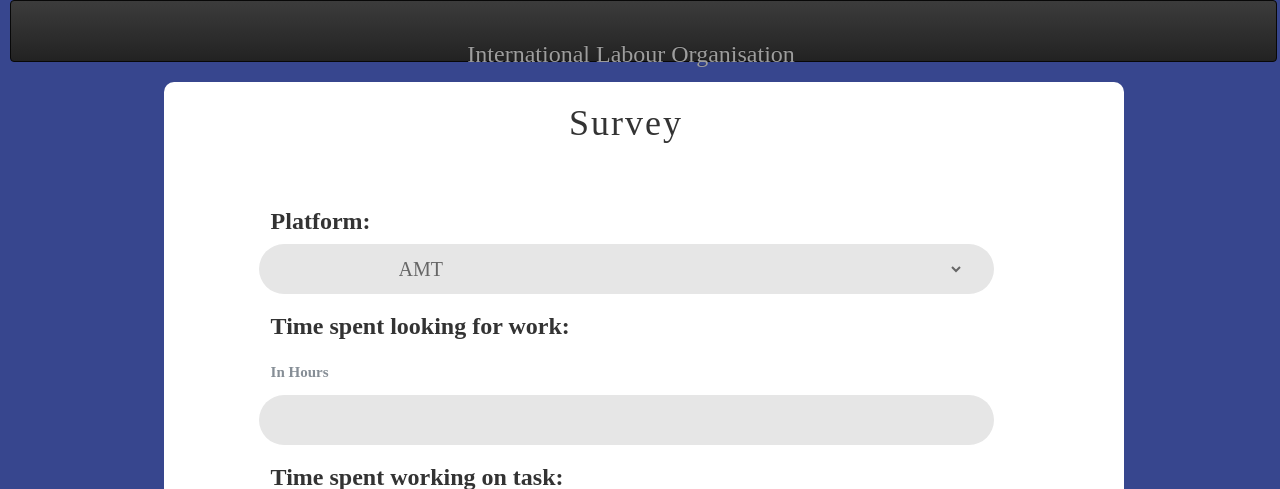
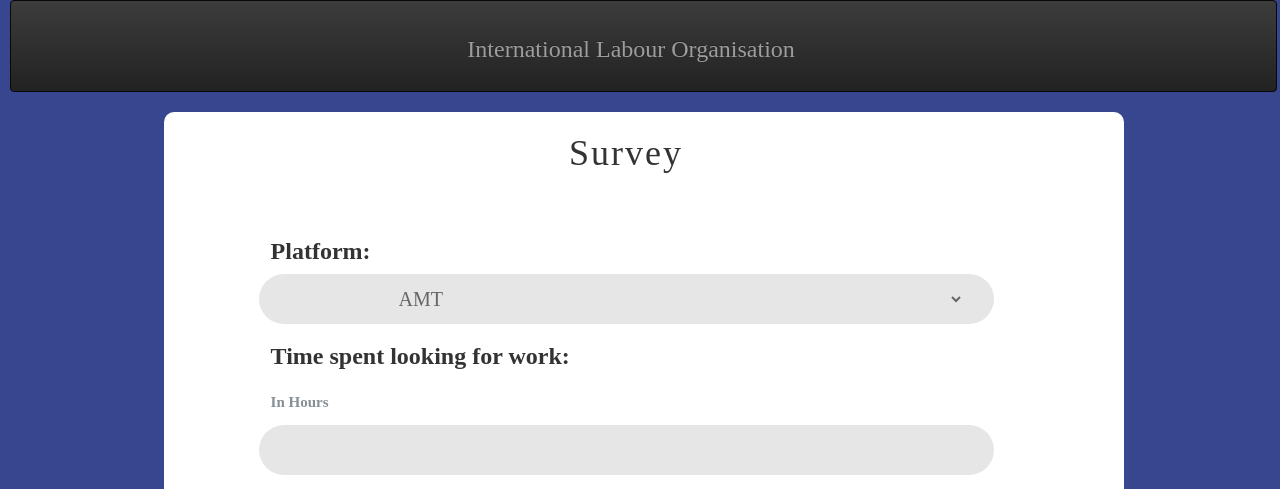
Before and after one commit to Delphboy/ILO-Platform-Feedback, a PHP site: page / in a window 1280 px wide. Shown: the top 489 px of the page. Run offline with PHP 8.4, Linux system fonts and the light colour scheme; some libraries are stand-ins or nearby versions.

Commit message:
Style change:  - Navbar now has centered text in middle of nav

```diff
--- a/css/my-style.css
+++ b/css/my-style.css
@@ -6,6 +6,7 @@
 .myNav{
     width:100%;
     height: auto;
+    padding: 0 0 40px 0;
 }
 .nav-text{
     font-size: 18px;
```
